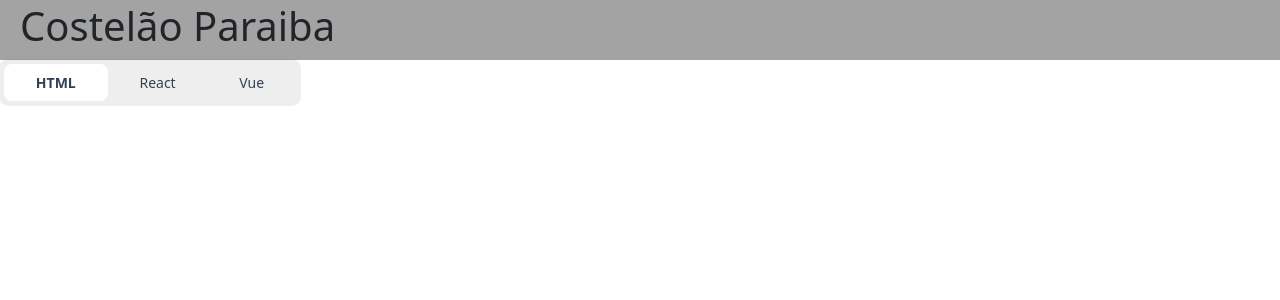
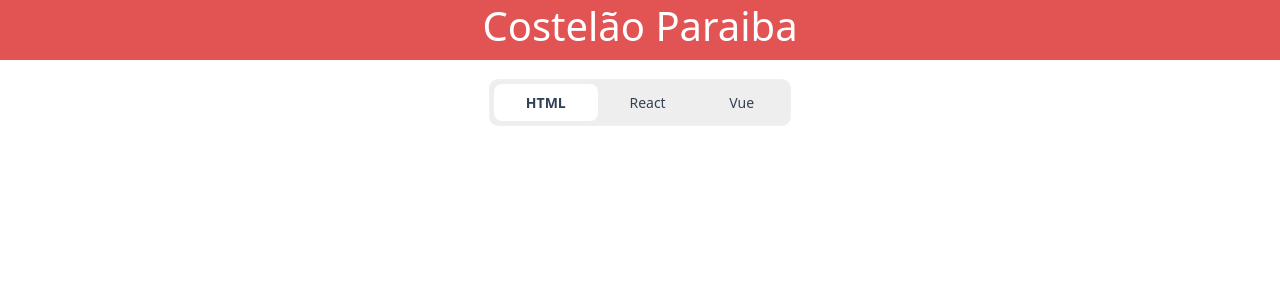
Before and after one commit to LucasMaciel404/cardapio-web, a React (Vite) app: page / in a window 1280 px wide. Shown: the top 300 px of the page. Built offline with nearby package versions, Linux system fonts and the light colour scheme.

Commit message:
fix: melhorando css

```diff
--- a/src/App.jsx
+++ b/src/App.jsx
@@ -1,3 +1,4 @@
+import styled from "styled-components"
 import Navbar from "./components/navbar"
 import Switch from "./components/switch"
 function App() {
@@ -5,9 +6,21 @@
   return (
     <div className="App">
       <Navbar/>
-      <Switch/>
+      <MyBody>
+        <Switch/>
+      </MyBody>
+
     </div>
   )
 }
 
+const MyBody = styled.div`
+  display: flex;
+  align-items: center;
+  justify-content: center;
+  padding: 20px;
+
+  width: 100vw;
+`;
+
 export default App
--- a/src/components/navbar/index.jsx
+++ b/src/components/navbar/index.jsx
@@ -9,10 +9,15 @@
 }
 
 const MyNavbar = styled.nav`
+  display: flex;
+  align-items: center;
+  justify-content: center;
+
   width: 100%;
   height: 60px;
-  background-color: #a3a3a3;
-  display: flex;
-  align-items: center;
   padding: 0 20px;
+
+  background-color: #e25454;
+
+  color: white;
 `;
```
